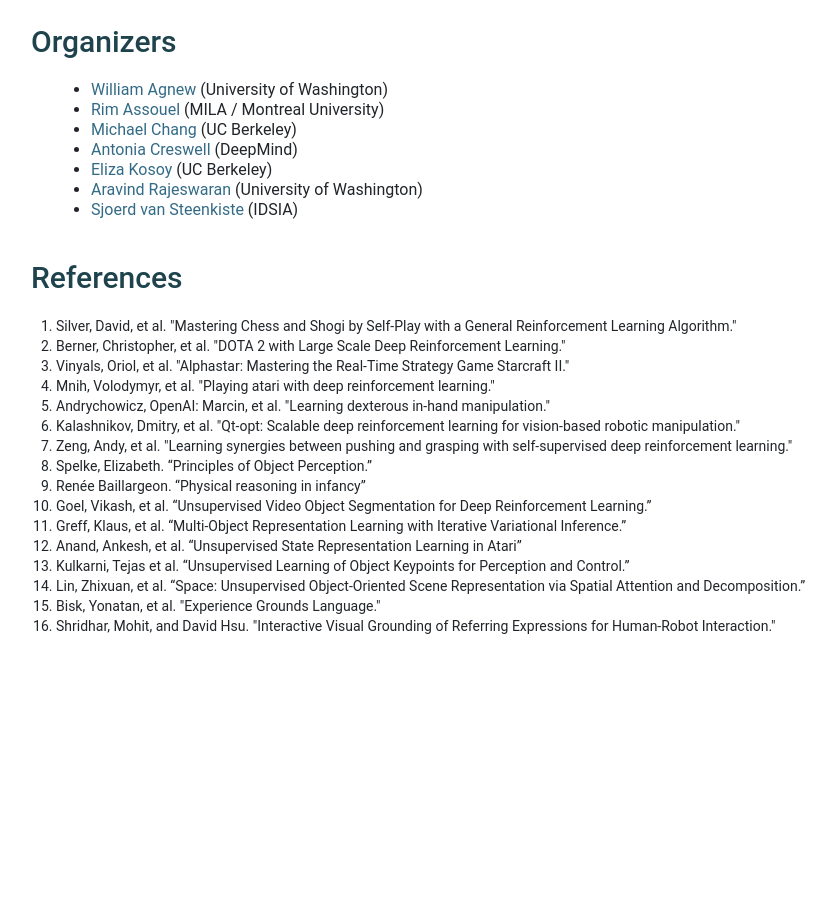
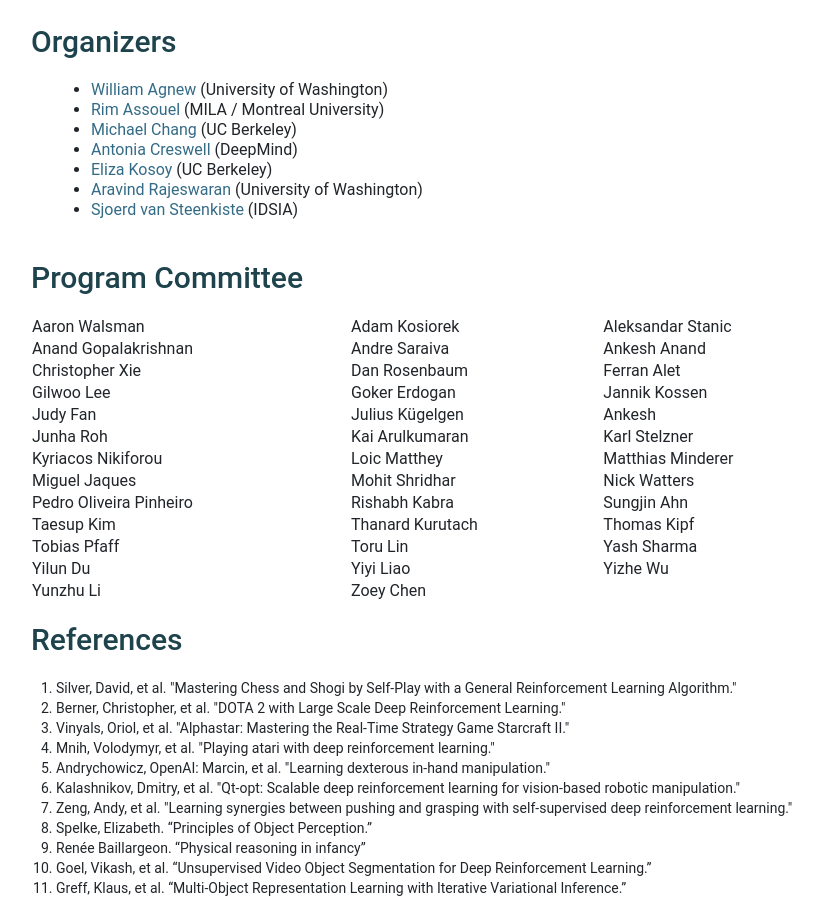
Before and after one commit to orlrworkshop/orlrworkshop.github.io, a Jekyll site: the page built from index.html, in a window 1280 px wide and 900 px high, scrolled down 1423 px. Shown: the whole window, without its empty margins (194-1030 px from the left). Built offline with Jekyll 4.4.1, drawn with Linux system fonts in a browser that asks for light colours; nearby versions of some CDN libraries; before the commit the page ends 2159 px from its top, so only the background shows below that.

Commit message:
added pc

```diff
--- a/index.html
+++ b/index.html
@@ -100,6 +100,29 @@
 </ul>
 </div>
 
+<div id="program-committee" class="row">
+<h2>Program Committee</h2>
+<table>
+  <tbody>
+  <tr><td>Aaron Walsman</td><td>Adam Kosiorek</td><td>Aleksandar Stanic</td></tr>
+  <tr><td>Anand Gopalakrishnan</td><td>Andre Saraiva</td><td>Ankesh	Anand</td></tr>
+  <tr><td>Christopher Xie</td><td>Dan Rosenbaum</td><td>Ferran Alet</td></tr>
+  <tr><td>Gilwoo Lee</td><td>Goker Erdogan</td><td>Jannik Kossen</td></tr>
+  <tr><td>Judy Fan</td><td>Julius K&uuml;gelgen</td><td>Ankesh</td></tr>
+  <tr><td>Junha	Roh</td><td>Kai	Arulkumaran</td><td>Karl Stelzner</td></tr>
+  <tr><td>Kyriacos Nikiforou</td><td>Loic Matthey</td><td>Matthias Minderer</td></tr>
+  <tr><td>Miguel Jaques</td><td>Mohit Shridhar</td><td>Nick	Watters</td></tr>
+  <tr><td>Pedro Oliveira Pinheiro</td><td>Rishabh Kabra</td><td>Sungjin	Ahn</td></tr>
+  <tr><td>Taesup Kim</td><td>Thanard Kurutach</td><td>Thomas Kipf</td></tr>
+  <tr><td>Tobias Pfaff</td><td>Toru	Lin</td><td>Yash Sharma</td></tr>
+  <tr><td>Yilun	Du</td><td>Yiyi	Liao</td><td>Yizhe Wu</td></tr>
+  <tr><td>Yunzhu Li</td><td>Zoey Chen</td></tr>
+  </tbody>
+</table>
+
+
+</div>
+
 <div id="references" class="row">
 <h2>References</h2>
 <ol>
```
